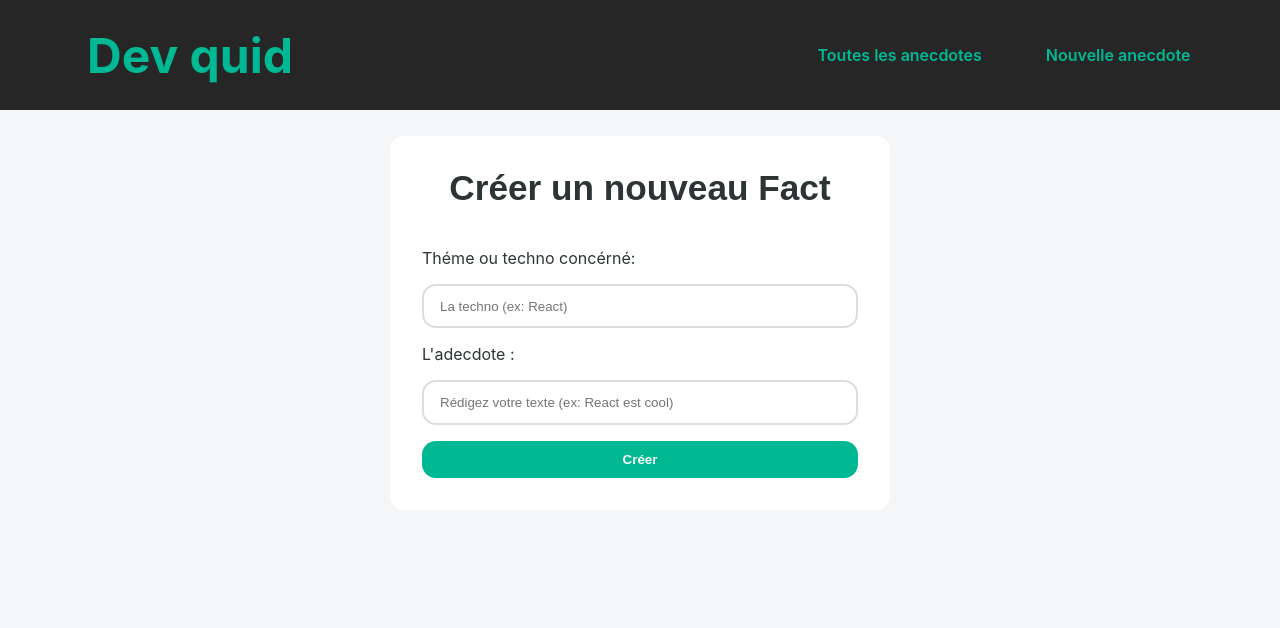
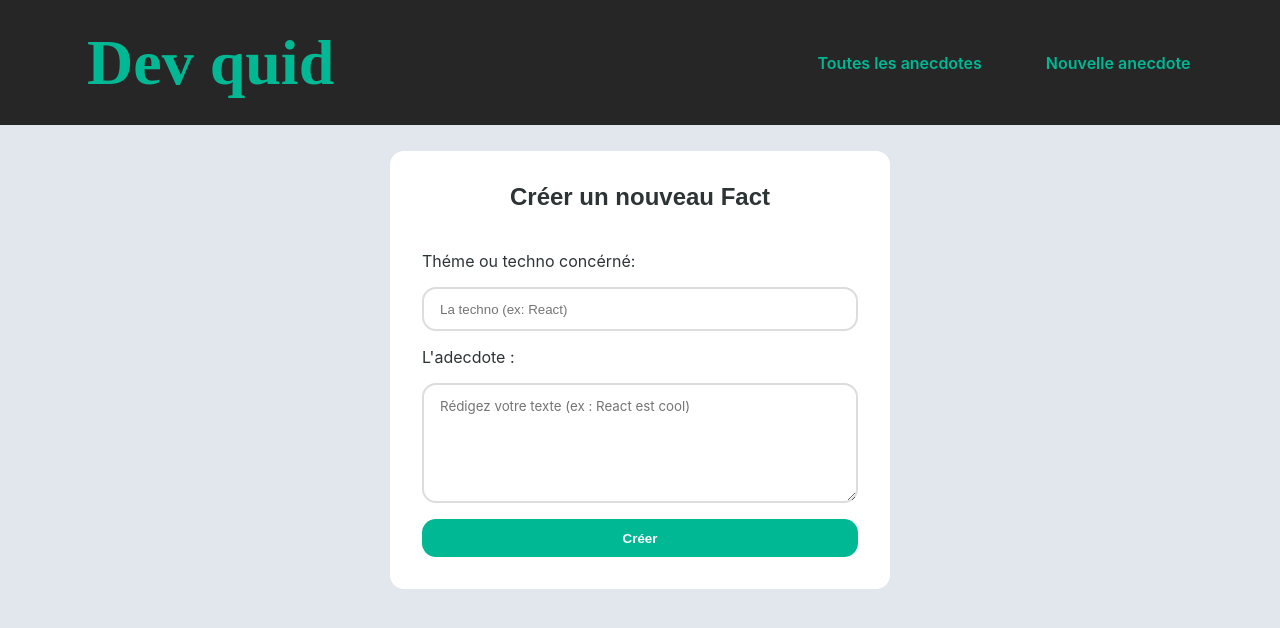
Before and after one commit to AIRASSART64/dev_facts, a React (Vite) app: page /facts/new in a window 1280 px wide. Shown: the top 628 px of the page. Built offline with nearby package versions, Linux system fonts and the light colour scheme.

Commit message:
'lastversionfinal'

```diff
--- a/src/App.css
+++ b/src/App.css
@@ -24,7 +24,7 @@
 
 body {
   font-family: var(--font-body);
-  background-color: #f5f6f7;
+  background-color: #e1e7ec;
   color: var(--dark);
 }
 
@@ -90,7 +90,9 @@ nav a:not(.active) {
 h1 {
   color: white;
   margin: 0 0 0 5%;
-  font-size: 3rem;
+  font-size: 4rem;
+  font-family:cursive;
+  font-weight: bold;
 
 }
 
@@ -108,8 +110,9 @@ h2 {
   font-family: var(--font-heading);
   color: var(--dark);
   text-align: center;
-  font-size: 2.2rem;
+  font-size: 1.5rem;
   margin-bottom: 1.5rem;
+
 }
 
 h3 {
@@ -167,6 +170,7 @@ article:hover {
 /* Texte de l’anecdote */
 article p {
   color: var(--dark);
+  font-family: cursive;
   margin-bottom: 0.5rem;
   padding: 5%;
   /* display: -webkit-box;
@@ -225,6 +229,7 @@ article p {
   padding: 2rem;
   font-size: 1.1rem;
   line-height: 1.6;
+  font-family: cursive;
   color: var(--dark);
   text-align: justify;
   margin: 0;
@@ -273,6 +278,18 @@ button a {
   text-decoration: none;
 }
 
+.related-section {
+  margin-top: 3rem;
+  border-top: 2px solid #eee;
+  padding-top: 2rem;
+}
+
+.related-section h3 {
+  text-align: center;
+  margin-bottom: 1.5rem;
+  font-size: 1.5rem;
+  color: var(--primary);
+}
 
 /* ===========================
    BOUTONS
@@ -332,6 +349,20 @@ form input {
 }
 
 form input:focus {
+  border-color: var(--primary);
+  outline: none;
+}
+
+form textarea {
+  padding: 0.8rem 1rem;
+  border: 2px solid #ddd;
+  border-radius: var(--radius);
+  resize: vertical; /* ✅ permet d’agrandir la zone au besoin */
+  font-family: var(--font-body);
+  min-height: 120px;
+}
+
+form textarea:focus {
   border-color: var(--primary);
   outline: none;
 }
--- a/src/Facts.jsx
+++ b/src/Facts.jsx
@@ -44,7 +44,7 @@ function Facts() {
     {facts.map((fact, index) => ( // map permet de boucler pour afficher toutes les facts
       <Link key={index} to={`/facts/${fact.id}`} className="fact-link">
         <article>
-          <div className="techno">{fact.techno}</div>
+          <h2 className="techno">{fact.techno}</h2>
           <p>{fact.fact.length > 100 ? fact.fact.slice(0, 100) + "..." : fact.fact}</p>
         </article>
       </Link>
--- a/src/NewFact.jsx
+++ b/src/NewFact.jsx
@@ -54,13 +54,14 @@ function NewFact() {
         required
       />
       <label htmlFor="fact">L'adecdote :</label>
-      <input
-        type="text"
-        placeholder="Rédigez votre texte (ex: React est cool)"
+      <textarea
+        id="fact"
+        placeholder="Rédigez votre texte (ex : React est cool)"
         value={fact}
         onChange={(e) => setFact(e.target.value)}
         required
-      />
+        rows="5"
+      ></textarea>
       <button
         type="submit"
       >
--- a/src/Show.jsx
+++ b/src/Show.jsx
@@ -11,6 +11,7 @@ function Show() {
   const [fact, setFact] = useState(null);
   const [loading, setLoading] = useState(true);
   const [error, setError] = useState(null);
+  const [relatedFacts, setRelatedFacts] = useState([]);
 
   async function fetchFact () {
     try {
@@ -24,10 +25,28 @@ function Show() {
       setError("Impossible de récupérer la data");
     }
   };
+  async function fetchRelatedFacts(techno) {
+    try {
+      const response = await fetch("/api/facts");
+      const data = await response.json();
+      const sameTechFacts = data.member.filter(
+        (item) => item.techno === techno && item.id !== parseInt(id)
+      );
+      setRelatedFacts(sameTechFacts);
+    } catch (error) {
+      console.error("Erreur lors du chargement des facts similaires :", error);
+    }
+  }
 
   useEffect(() => {
    fetchFact();
   }, [id]);
+
+  useEffect(() => {
+    if (fact && fact.techno) {
+      fetchRelatedFacts(fact.techno);
+    }
+  }, [fact]);
 
   if (loading) return <p>Merci de patienter pendant le chargement</p>;
   if (error) return <p>{error}</p>;
@@ -51,6 +70,32 @@ function Show() {
 
       <Delete />
     </div>
+
+    {relatedFacts.length > 0 && (
+        <div className="related-section">
+          <h3>Autres anecdotes sur {fact.techno}</h3>
+          <div className="facts-container">
+            {relatedFacts.map((related) => (
+              <Link
+                key={related.id}
+                to={`/facts/${related.id}`}
+                className="fact-link"
+              >
+                <article>
+                  <div className="techno">{related.techno}</div>
+                  <p>
+                    {related.fact.length > 100
+                      ? related.fact.slice(0, 100) + "..."
+                      : related.fact}
+                  </p>
+                </article>
+              </Link>
+            ))}
+          </div>
+        </div>
+      )}
+
+
   </>
   );
 }
--- a/src/Update.jsx
+++ b/src/Update.jsx
@@ -64,12 +64,18 @@ function Update() {
         required
       />
       <label htmlFor="fact">L'adecdote :</label>
-      <input
+      {/* <input
         type="text"
         value={fact}
         onChange={(e) => setFact(e.target.value)}
         required
-      />
+      /> */}
+       <textarea
+        value={fact}
+        onChange={(e) => setFact(e.target.value)}
+        required
+        rows="5"
+      ></textarea>
 
       <button
         type="submit"
```
